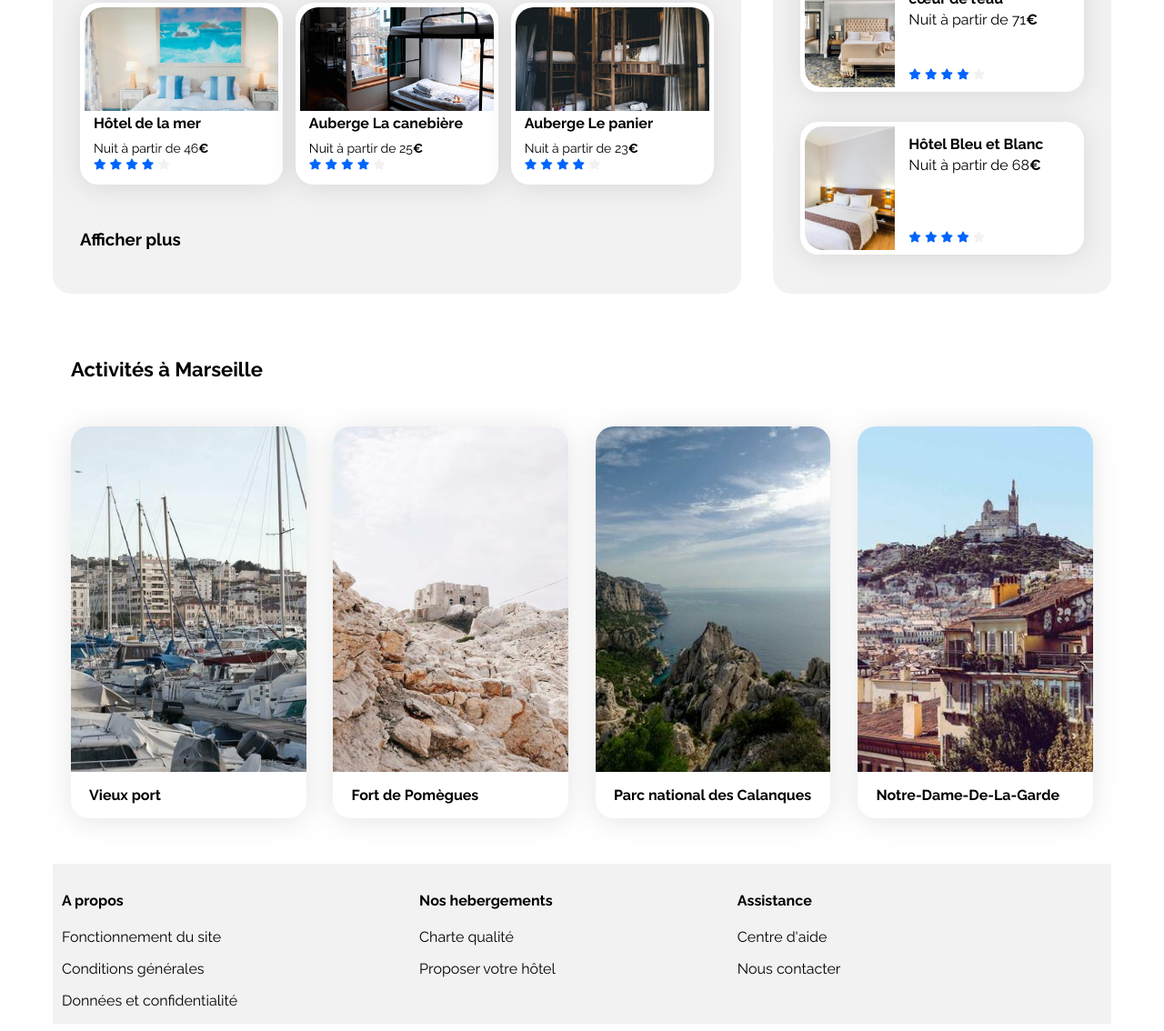
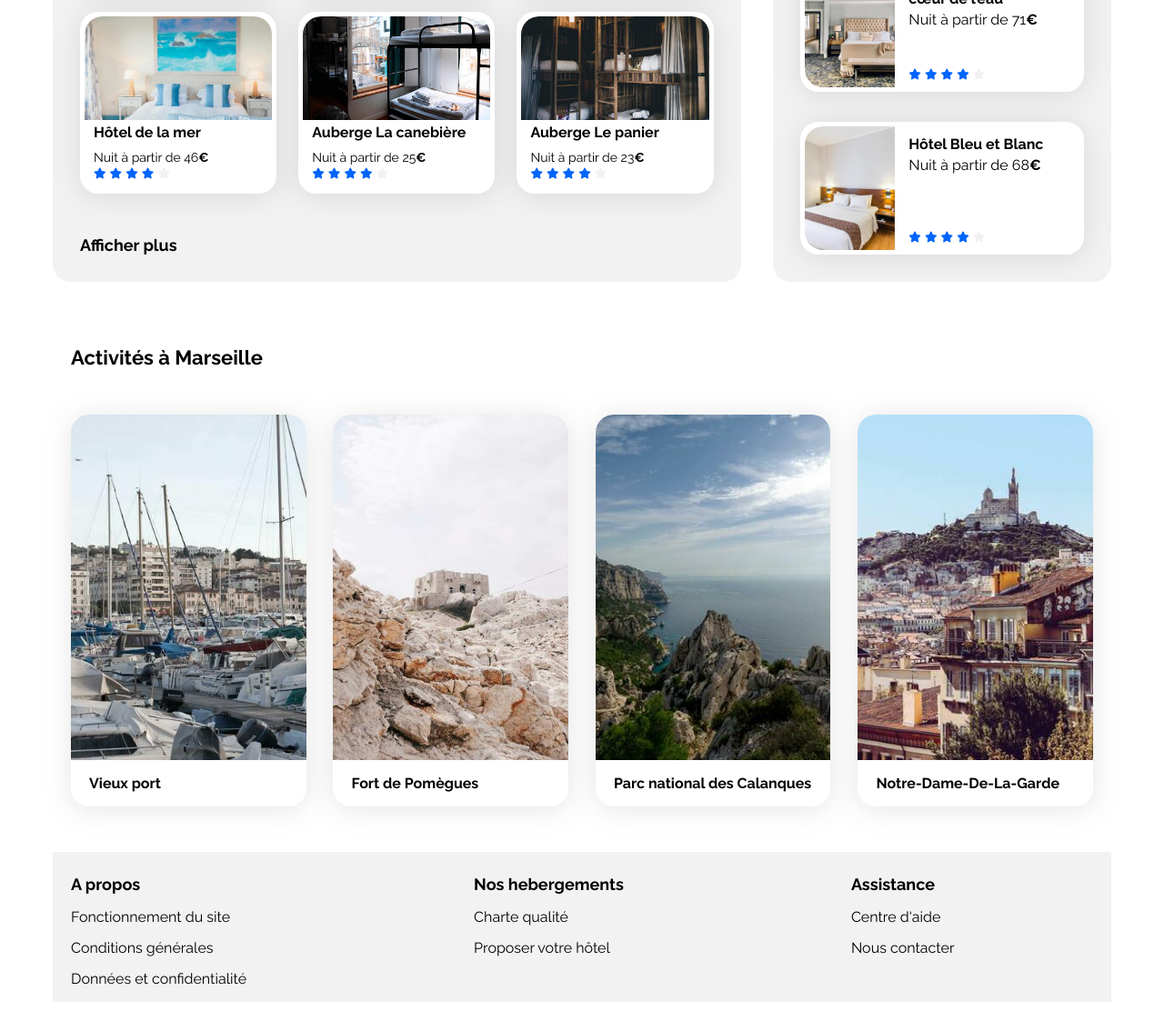
Before and after one commit to amonafr/projet3-Booki, a plain HTML site: page index.html in a window 1280 px wide. Shown: the part 737-1871 px from the top of the page at 91% size. After the commit the page ends 1847 px from the top, so only its background shows below. Drawn offline with Linux system fonts and the light colour scheme.

Commit message:
version3 prise encharge des remarques du mentor 03-04-24

```diff
--- a/css/style.css
+++ b/css/style.css
@@ -16,6 +16,7 @@
 body {
     display: flex;
     justify-content: center;
+    align-items: center;
 }
 
 .main-container {
@@ -127,6 +128,7 @@ a {
 body{
     display:flex;
     flex-direction: column;
+    align-items: center;
 }
 .logo
 {
@@ -139,30 +141,31 @@ header
     display:flex;
     flex-direction: row;
     justify-content: space-between;
-    align-items: center;
+    align-items:center;
     width:100%;
-    max-width:1440px;
-    padding: 0 50px;
-    box-sizing: border-box;
 }
 nav
 {
     width: 23%;
 }
-ul
+
+nav ul
 {
     display:flex;
     flex-direction: row;
     justify-content: space-between;
     width: 100%;
     list-style-type:none;
+    padding-left:0;
 }
-
+.lien-menu
+{
+    padding-top: 15px;
+}
 .lien-menu:hover
 {
-color:#0065FC;
-border-top: solid 0.1rem var(--main-color);
-
+    color:#0065FC;
+    border-top: solid 0.1rem var(--main-color);
 }
 
 /*****************Slogan Recherche Filtre **********************/
@@ -208,12 +211,15 @@ form
     width: 50px;
     background-color: #F2F2F2;
     border-radius: 15px 0 0 15px;
+    text-align: center;
 }
 .input-ville-recherche
 {
     border:none;
     border-top: #F2F2F2 solid;
     border-bottom: #F2F2F2 solid;
+    font-weight:700;
+    text-align: center;
 }
 .bouton-recherche
 {
@@ -222,6 +228,7 @@ form
     color:white;
     border:none ;
     width: 132px;
+    text-align: center;
 }
 
 label , input, button
@@ -229,9 +236,7 @@ label , input, button
     font-size: 16px;
     font: bold;
     box-sizing: border-box;
-    /*padding: 15px;*/
     padding: 15px;
-
 }
 fieldset
 {
@@ -240,7 +245,7 @@ fieldset
     padding-left: 0;
 }
 
-/***** Deuxième ligne  *************/
+/***** Deuxième ligne filtres *************/
 .filtres
 {
    gap:20px;
@@ -298,28 +303,31 @@ padding-left: 0;
    display: flex;
    flex-direction: column;
    justify-content: space-between;
-   gap:30px;
+   gap:25px;
 }
+
 .hebergements-cards img {
     width: 100%;
     height: 114px;
     border-top-left-radius: 20px;
     border-top-right-radius: 20px;
 }
-.hebergements-cards
-{
-    display:flex;
-    flex-direction: row;
-    justify-content: space-between ;
-}
-.hebergements-cards
+
+.hebergements-cards a
 {
     width:100%;
 }
-.hebergements-cards a
+
+.hebergements-cards
 {
-    width:32%;
+    display:grid;
+    grid-template-columns: repeat(3,1fr);
+    gap:24px;
+    width:100%;
 }
+
+/***********************************************/
+
 .hebergements-cards .card
 {
     height: 190px;
@@ -340,6 +348,12 @@ margin-bottom: 0;
     margin-top: 10px;
     margin-bottom: 0;
     font-size: 14px;
+}
+
+.afficher-plus
+{
+    font-size: 18px;
+    font-weight: 700;
 }
 
 /******************************** Section activités ************************************/
@@ -386,6 +400,7 @@ margin-bottom: 0;
 {
     padding-left: 20px;
     font-weight: bold;
+    font-size: 16px;
 }
 
 /********************************Section Footer *********************************************/
@@ -395,11 +410,11 @@ footer
     background-color: var(--main-bg-color);
     margin-top:50px;
     padding-top:10px;
-    padding-left: 10px;
+    padding-left: 20px;
     display:flex;
     flex-direction: row;
     justify-content:left;
-    gap:200px;
+    gap:250px;
 
 }
 .footergroup
@@ -407,7 +422,19 @@ footer
     display:flex;
     flex-direction: column;
 }
-
+footer ul
+{
+    list-style-type:none;
+    padding-left: 0;
+}
+footer ul li
+{
+    margin-bottom: 15px;
+}
+footer h2
+{
+    font-size: 18px;
+}
 
 /********************************Fin Amina *************************************/
 
--- a/index.html
+++ b/index.html
@@ -15,6 +15,7 @@
 </head>
 
 <body>
+    <div class="main-container">
         <header>
             <!--**********Logo et Menu de navigation*************-->
             <a href="#"> <img class= "logo" src="images/logo/Booki.png" alt="Logo de Booki"> </a>
@@ -25,7 +26,7 @@
                 </ul>
             </nav>
         </header>
-        <div class="main-container">
+        <!--<div class="main-container">-->
         <main>
             <section class="section-slogan-recherche">
                 <!--*********Slogan recherche et filtres**************-->
@@ -33,7 +34,7 @@
                     <h1 class="text">Trouvez votre hébergement pour des vacances de rêve</h1>
                     <p class="text">En plein centre-ville ou en pleine nature</p>
                 </div>
-                <form method="get" action="">
+                <form method="get" action="#">
                     <fieldset>
                         <label class="icon-contenu" for="ville-recherche"><i class="icon-recherche fa-solid fa-location-dot"></i></label>
                         <Input class="input-ville-recherche" value="Marseille,France" type="search" id="ville-recherche" name="q">
@@ -117,9 +118,9 @@
                                 </div>
                             </article>
                         </a>
-                        </div>
-                <!-- deuxième ligne      -->
-                <div class="hebergements-cards">
+                      <!--  </div>
+                 deuxième ligne
+                <div class="hebergements-cards">-->
                         <a href="#">
                             <article class="card">
                                 <img src="./images/hebergements/annie-spratt.jpg" alt="image montrant un lit de l Hotel de la mer">
@@ -178,7 +179,7 @@
                             </article>
                         </a>
                     </div>
-                    <h3><a href="#">Afficher plus</a></h3>
+                    <a class="afficher-plus" href="#">Afficher plus</a>
                 </section>
 <!-- fin section hebergement-->
                 <section class="populaires">
@@ -257,7 +258,7 @@
                             <article class="card">
                                 <img src="./images/activites/reno-laithienne.jpg" alt="Image du vieux port">
                                 <!--<div class="card-txt">-->
-                                        <p class="card-subtitle">Vieux port</p>
+                                        <h3 class="card-subtitle">Vieux port</h3>
                                 <!--</div>-->
                             </article>
                         </a>
@@ -266,7 +267,7 @@
                                 <img src="./images/activites/paul-hermann.jpg" alt="Image de Fort de Pomègues">
                                 <div class="card-content">
                                     <div class="card-txt">
-                                        <p class="card-subtitle">Fort de Pomègues</p>
+                                        <h3 class="card-subtitle">Fort de Pomègues</h3>
                                     </div>
                                 </div>
                             </article>
@@ -276,7 +277,7 @@
                                 <img src="./images/activites/kilyan-sockalingum.jpg" alt="Image du parc national des Calanques la chambre d'hôtel montrant un lit">
                                 <div class="card-content">
                                     <div class="card-txt">
-                                        <p class="card-subtitle">Parc national des Calanques</p>
+                                        <h3 class="card-subtitle">Parc national des Calanques</h3>
                                     </div>
                                 </div>
                             </article>
@@ -286,7 +287,7 @@
                                 <img src="./images/activites/florian-wehde.jpg" alt="Image de Notre-Dame-De-La-Garde">
                                 <div class="card-content">
                                     <div class="card-txt">
-                                        <p class="card-subtitle">Notre-Dame-De-La-Garde</p>
+                                        <h3 class="card-subtitle">Notre-Dame-De-La-Garde</h3>
                                     </div>
                                 </div>
                             </article>
@@ -296,20 +297,26 @@
         </main>
         <footer>
             <div class="footer-group">
-                <h4>A propos</h4>
-                <p><a href="#">Fonctionnement du site</a></p>
-                <p><a href="#">Conditions générales</a></p>
-                <p><a href="#">Données et confidentialité</a></p>
+                <h2>A propos</h2>
+                <ul>
+                    <li><a href="#">Fonctionnement du site</a></li>
+                    <li><a href="#">Conditions générales</a></li>
+                    <li><a href="#">Données et confidentialité</a></li>
+                </ul>
             </div>
             <div class="footer-group">
-                <h4>Nos hebergements</h4>
-                <p><a href="#">Charte qualité</a></p>
-                <p><a href="#">Proposer votre hôtel</a></p>
+                <h2>Nos hebergements</h2>
+                <ul>
+                    <li><a href="#">Charte qualité</a></li>
+                    <li><a href="#">Proposer votre hôtel</a></li>
+                </ul>
             </div>
             <div class="footer-group">
-                <h4>Assistance</h4>
-                <p><a href="#">Centre d'aide</a></p>
-                <p><a href="#">Nous contacter</a></p>
+                <h2>Assistance</h2>
+                <ul>
+                    <li><a href="#">Centre d'aide</a></li>
+                    <li><a href="#">Nous contacter</a></li>
+                </ul>
             </div>
         </footer>
     </div>
```
Lines whose indentation alone changed are shown as unchanged.
